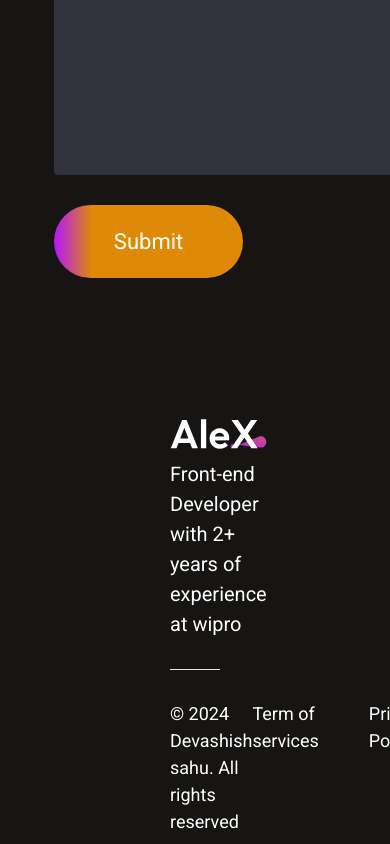
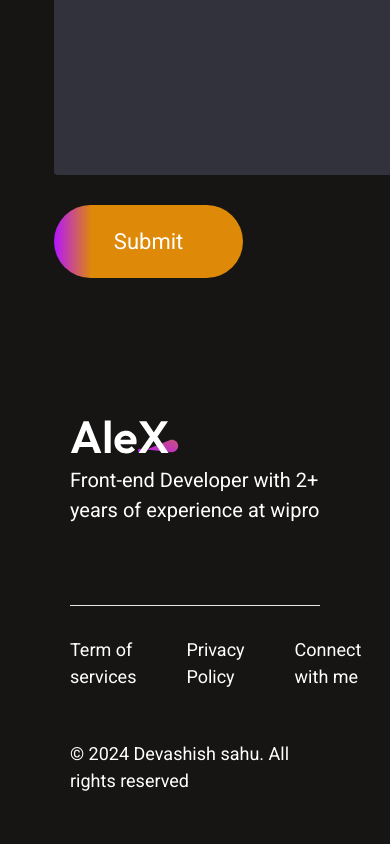
Before and after one commit to Deva9754/Portfolio, a React (Vite) app: page / in a window 390 px wide. Shown: the part 3971-4815 px from the top of the page. Built offline with nearby package versions, Linux system fonts and the light colour scheme.

Commit message:
media queries added

```diff
--- a/src/components/footer/Footer.css
+++ b/src/components/footer/Footer.css
@@ -62,3 +62,17 @@ padding-right: 80px;
     transform: scale(1.1);
     transition: 0.3s;
 }
+@media(max-width:768px){
+    .footer{
+        margin: 50px 70px;
+    }
+    .footer-top{
+        flex-direction: column;
+        gap: 50px;
+    }
+    .footer-bottom{
+        display: flex;
+        flex-direction: column-reverse;
+        margin-bottom: 50px;
+    }
+}
```
